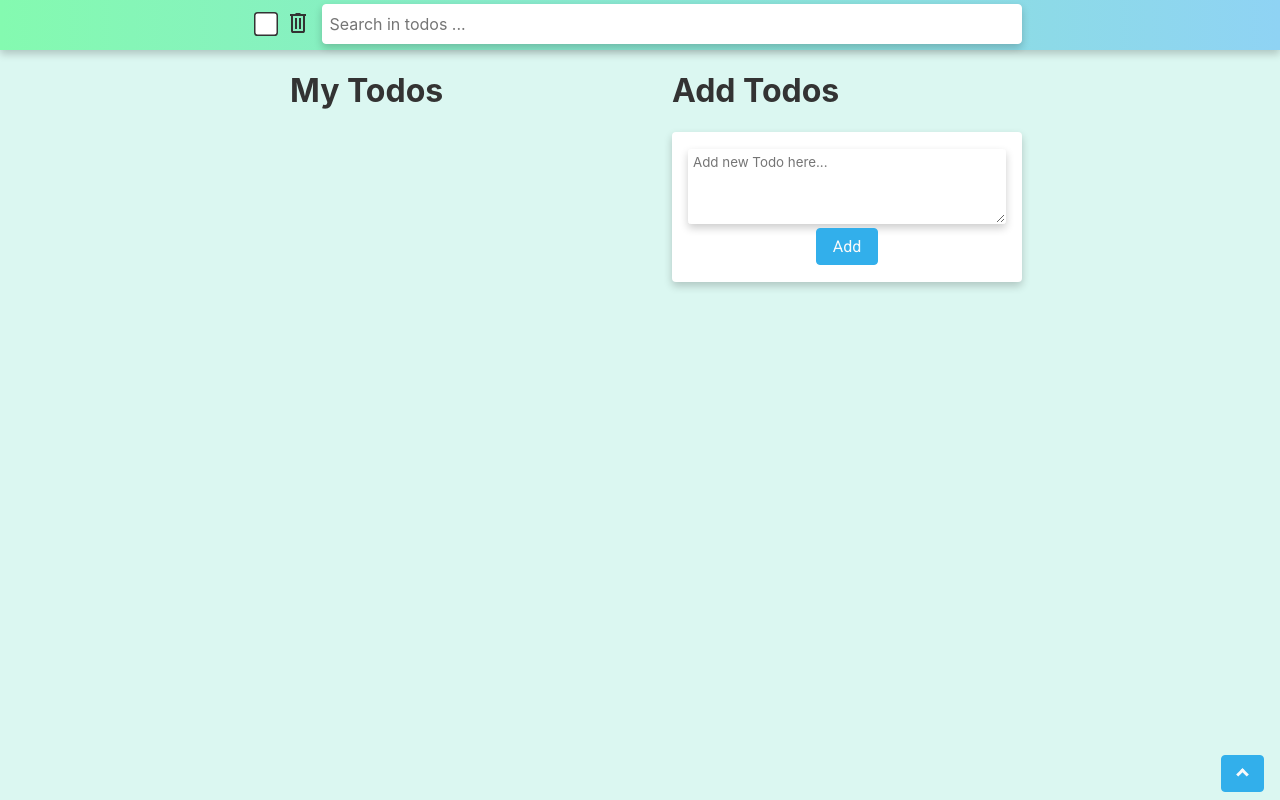
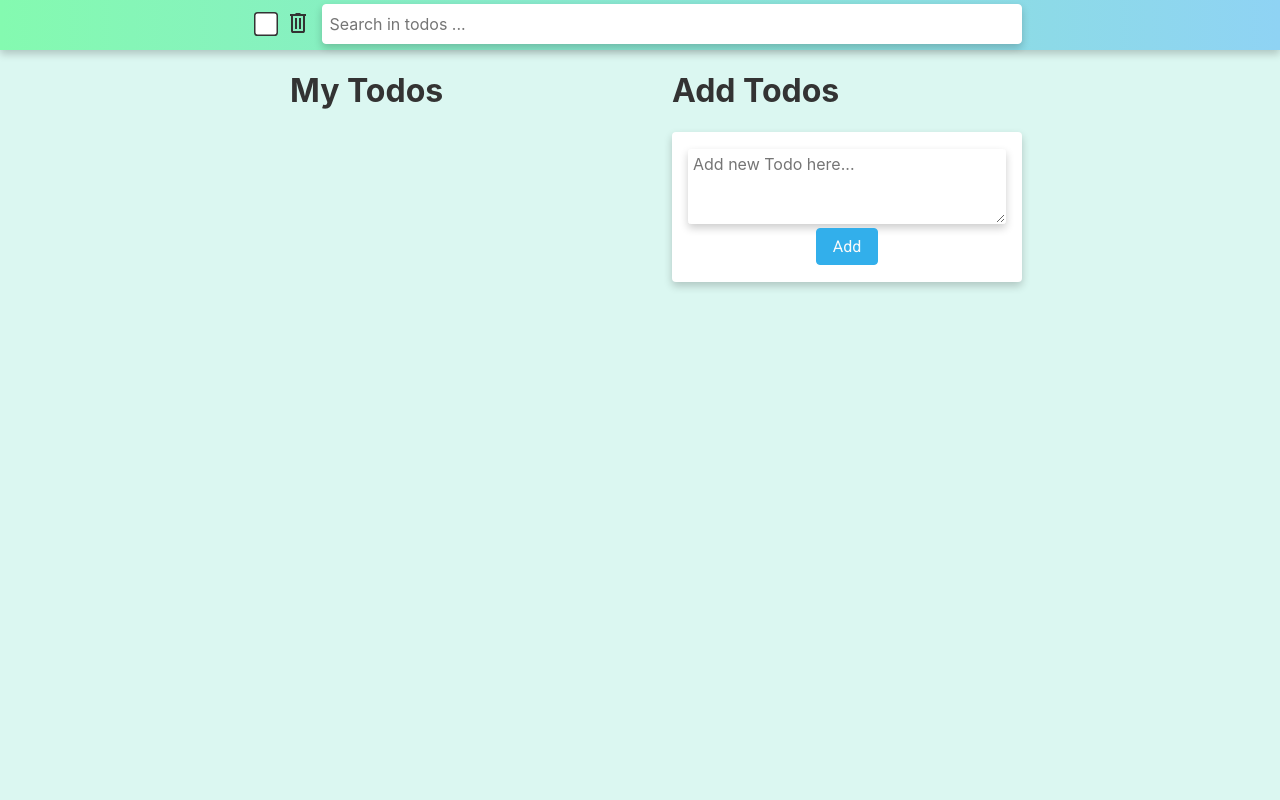
Before and after one commit to fabbrito/react-todo-list, a React (Create React App) app: page / in a window 1280 px wide. Built offline with nearby package versions, Linux system fonts and the light colour scheme.

Commit message:
Scroll to top debounced and position dependent

```diff
--- a/src/components/ScrollTop.tsx
+++ b/src/components/ScrollTop.tsx
@@ -1,16 +1,20 @@
 import React from "react";
 
 interface Props {
-  scrollTop?: () => void;
+  scrollToTheTop?: () => void;
+  showScrollButton?: boolean;
 }
 
-export const ScrollTop: React.FC<Props> = ({ scrollTop = () => {} }) => {
+export const ScrollTop: React.FC<Props> = ({
+  scrollToTheTop = () => {},
+  showScrollButton = false,
+}) => {
   const onClickScroll: React.MouseEventHandler<HTMLButtonElement> = (event) => {
-    scrollTop();
+    scrollToTheTop();
   };
 
   return (
-    <div className="scroll-top-container">
+    <div className={`scroll-top-container${showScrollButton ? "" : " hidden"}`}>
       <button className="btn" onClick={onClickScroll}>
         <div className="chevron up"></div>
       </button>
--- a/src/screens/App.tsx
+++ b/src/screens/App.tsx
@@ -2,7 +2,7 @@ import React, { useState, useEffect, useCallback } from "react";
 import { TodoItem, Todo } from "../components/TodoItem";
 import { AddTodo } from "../components/AddTodo";
 import { Toolbar } from "../components/Toolbar";
-import { ScrollTop } from "../components/ScrollTop"
+import { ScrollTop } from "../components/ScrollTop";
 import { compareAsc } from "date-fns";
 import _debounce from "lodash/debounce";
 import "../styles/app.scss";
@@ -169,9 +169,32 @@ export const App: React.FC = () => {
   //   console.log(Object.keys(todoObj).map((key, index) => {return {id: key, ...todoObj[key]}}));
   // }, [todoItems]);
 
-  const scrollTop = () => {
+  const [showScrollButton, setShowScrollButton] = useState<boolean>(false);
+
+  const scrollToTheTop = () => {
     window.scrollTo({ top: 0, behavior: "smooth" });
   };
+
+  const debouncedScrollFunction = _debounce(
+    () => {
+      if (window.scrollY > 300) {
+        setShowScrollButton(true);
+      } else {
+        setShowScrollButton(false);
+      }
+    },
+    200,
+    { maxWait: 400 }
+  );
+
+  const debouncedScroll = useCallback(
+    () => debouncedScrollFunction(),
+    [debouncedScrollFunction]
+  );
+
+  useEffect(() => {
+    window.addEventListener("scroll", debouncedScroll);
+  }, [debouncedScroll]);
 
   return (
     <div className="app">
@@ -200,7 +223,10 @@ export const App: React.FC = () => {
           {/* </div> */}
         </div>
       </div>
-      <ScrollTop scrollTop={scrollTop}/>
+      <ScrollTop
+        scrollToTheTop={scrollToTheTop}
+        showScrollButton={showScrollButton}
+      />
     </div>
   );
 };
--- a/src/styles/app.scss
+++ b/src/styles/app.scss
@@ -32,17 +32,17 @@ h4 {
 
   padding-top: 50px;
 
-  .right-container {
-    min-width: calc(350px + 2rem);
-    padding-left: 2rem;
-  }
-
   .left-container {
     min-width: calc(350px + 2rem);
 
     h1 {
       padding-left: 2rem;
     }
+  }
+
+  .right-container {
+    min-width: calc(350px + 2rem);
+    padding-left: 2rem;
   }
 }
 
@@ -237,6 +237,7 @@ h4 {
       box-shadow: 0 4px 8px 0 rgba(0, 0, 0, 0.2);
       padding: 0.25rem;
       resize: vertical;
+      font-size: 1rem;
 
       border: 0.05rem;
       border-style: solid;
@@ -356,9 +357,11 @@ h4 {
   bottom: 1vh;
   right: 0;
   z-index: $scroll-top-container-z-index;
+  transform: translateY(0);
+  transition: transform 250ms ease-in-out;
 
   &.hidden {
-    display: none;
+    transform: translateY(100px);
   }
 }
 
```
